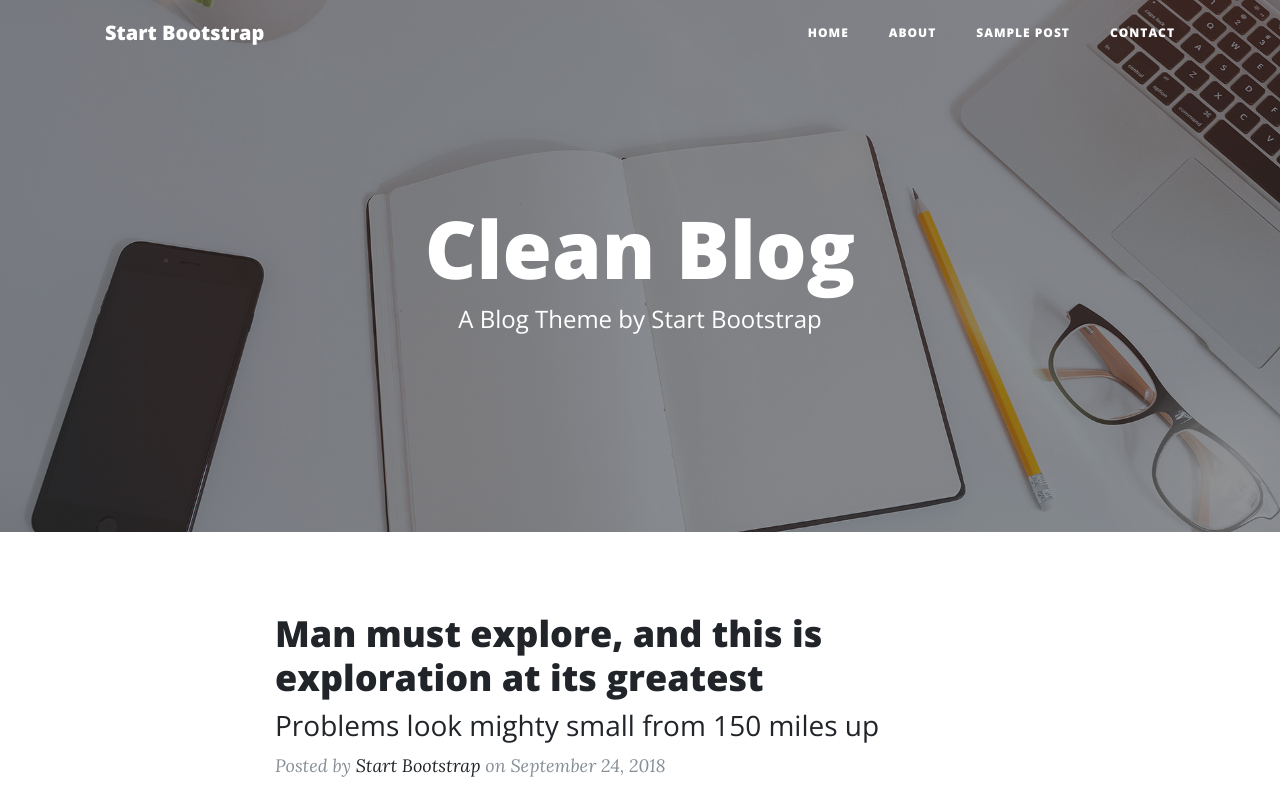
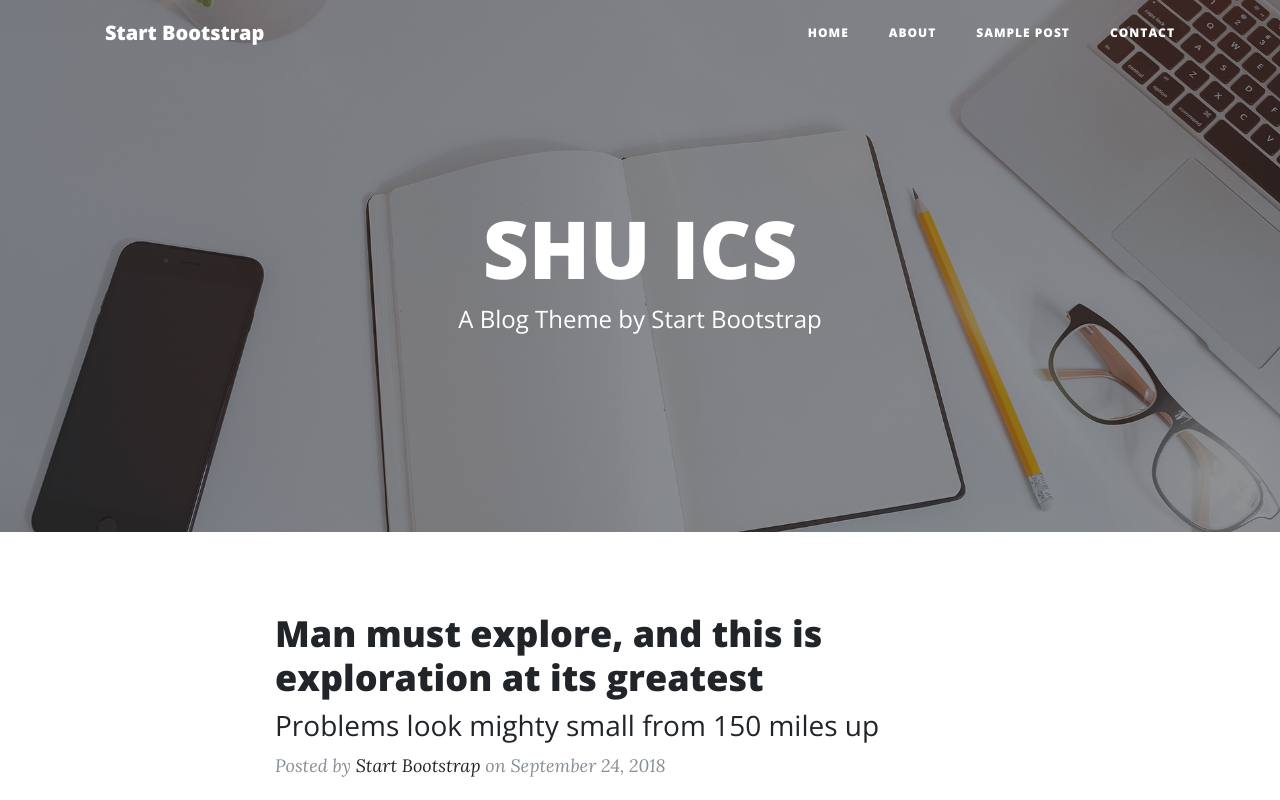
Before and after one commit to blahblahchiakimo/shuics106websitebycyw, a website: page index.html in a window 1280 px wide. Shown: the top 800 px of the page. Drawn offline with nearby package versions, Linux system fonts and the light colour scheme.

Commit message:
Update index.html

```diff
--- a/index.html
+++ b/index.html
@@ -59,7 +59,7 @@
         <div class="row">
           <div class="col-lg-8 col-md-10 mx-auto">
             <div class="site-heading">
-              <h1>Clean Blog</h1>
+              <h1>SHU ICS</h1>
               <span class="subheading">A Blog Theme by Start Bootstrap</span>
             </div>
           </div>
```
